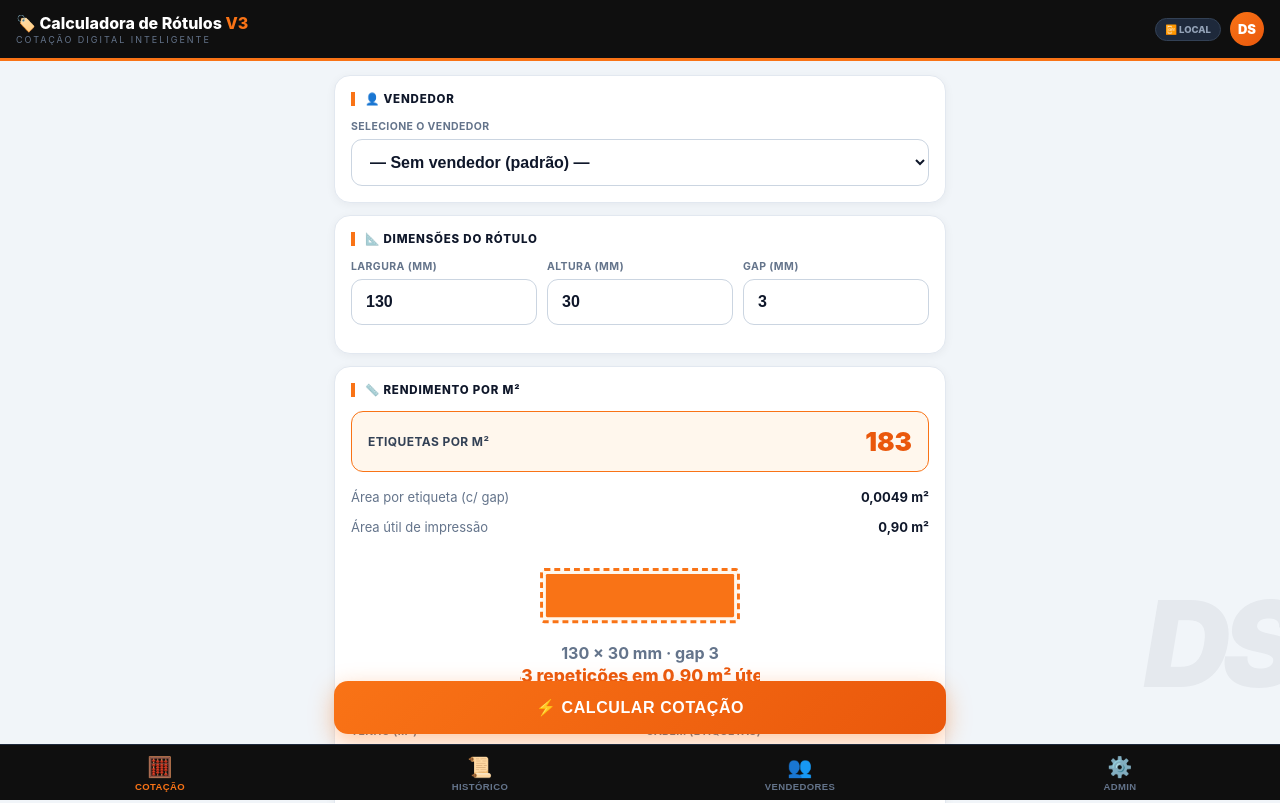
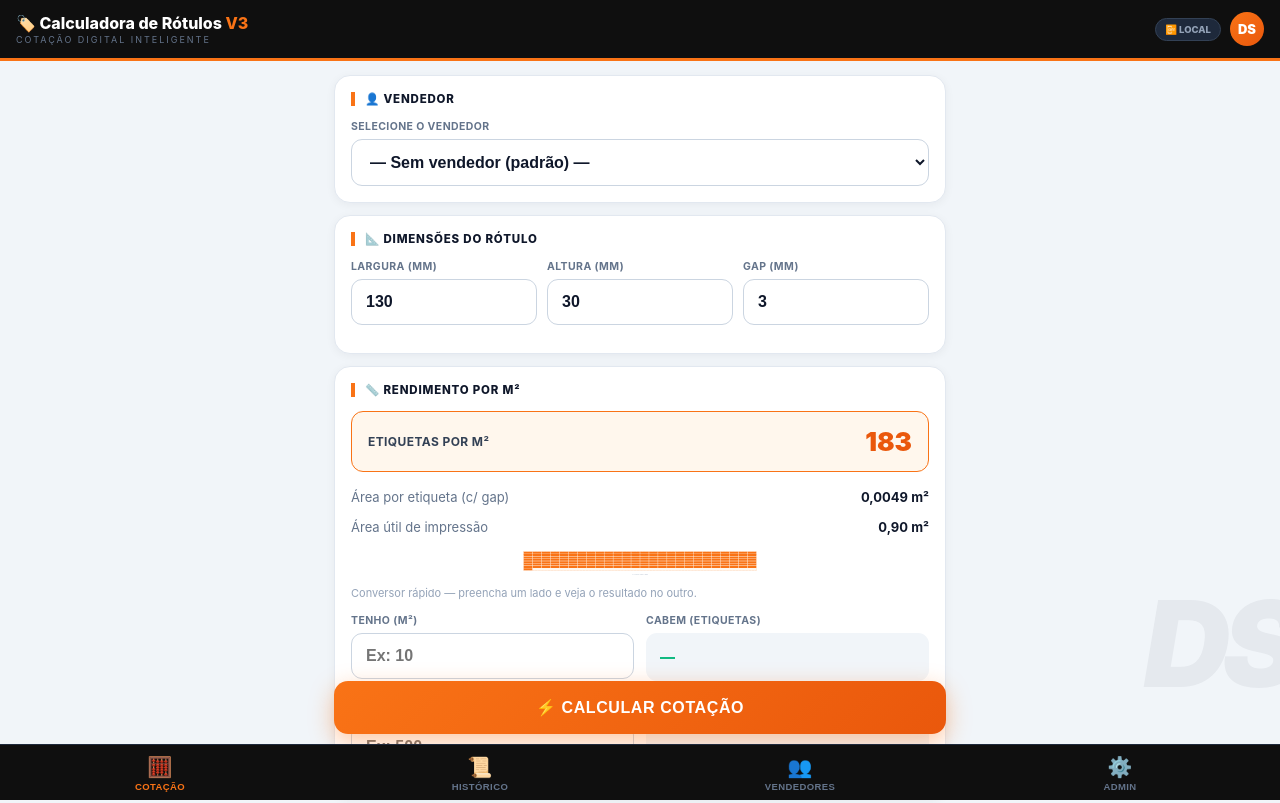
Before and after one commit to nomadenfts/pjeo, a website: page calculadora-mobile.html in a window 1280 px wide. Shown: the top 803 px of the page. Drawn offline with nearby package versions, Linux system fonts and the light colour scheme.

Commit message:
Preview da etiqueta vira grid visual: desenha os blocos que cabem na área útil (imposição esquemática, máx 600 blocos)
Co-authored-by: arena-agent <297053741+arena-agent@users.noreply.github.com>

```diff
--- a/calculadora-mobile.html
+++ b/calculadora-mobile.html
@@ -482,16 +482,27 @@ function desenharPreview(){
   const areaU=((l+2*g)/1000)*((a+2*g)/1000);
   const nRep=areaU>0?Math.floor(areaUtil/areaU):0;
   const W=l+2*g,H=a+2*g;
-  const pad=Math.max(W,H)*0.08+4,txtH=15;
-  const vw=W+pad*2,vh=H+pad*2+txtH*2;
-  const sw=Math.max(W,H)*0.012+0.4,da=Math.max(W,H)*0.03,db=Math.max(W,H)*0.02;
+  const MAX=600;
+  const desenhados=Math.min(nRep,MAX);
+  const cols=Math.max(1,Math.round(Math.sqrt(desenhados*W/H)));
+  const rows=Math.ceil(desenhados/cols);
+  const sheetW=cols*W,sheetH=rows*H;
+  const pad=Math.max(W,H)*0.35+6,txtH=15;
+  const vw=sheetW+pad*2,vh=sheetH+pad*2+txtH;
+  const sw=Math.max(W,H)*0.02+0.6,da=Math.max(W,H)*0.05,db=Math.max(W,H)*0.035;
   const f=v=>String(Math.round(v*100)/100).replace('.',',');
-  const auTxt=areaUtil.toFixed(2).replace('.',',');
-  host.innerHTML='<svg viewBox="0 0 '+vw+' '+vh+'" xmlns="http://www.w3.org/2000/svg" role="img" aria-label="Prévia da etiqueta: '+f(l)+' por '+f(a)+' mm, cabem '+nRep+' repetições em '+auTxt+' m² úteis">'
-    +'<rect x="'+pad+'" y="'+pad+'" width="'+W+'" height="'+H+'" rx="2" fill="#FFF7ED" stroke="#F97316" stroke-width="'+sw+'" stroke-dasharray="'+da+','+db+'"/>'
-    +'<rect x="'+(pad+g)+'" y="'+(pad+g)+'" width="'+l+'" height="'+a+'" rx="1" fill="#F97316"/>'
-    +'<text x="'+(vw/2)+'" y="'+(vh-txtH-4)+'" text-anchor="middle" font-size="'+(txtH*0.74)+'" font-weight="700" fill="#64748B">'+f(l)+' × '+f(a)+' mm'+(g>0?' · gap '+f(g):'')+'</text>'
-    +'<text x="'+(vw/2)+'" y="'+(vh-3)+'" text-anchor="middle" font-size="'+(txtH*0.8)+'" font-weight="800" fill="#EA580C">'+nRep.toLocaleString('pt-BR')+' repetições em '+auTxt+' m² úteis</text>'
+  let blocos='';
+  for(let i=0;i<desenhados;i++){
+    const c=i%cols,r=(i-c)/cols;
+    blocos+='<rect x="'+(pad+c*W+g)+'" y="'+(pad+r*H+g)+'" width="'+l+'" height="'+a+'" rx="1" fill="#F97316"/>';
+  }
+  const legenda=nRep>MAX
+    ?'representação parcial — cada bloco = 1 etiqueta'
+    :'cada bloco = 1 etiqueta';
+  host.innerHTML='<svg viewBox="0 0 '+vw+' '+vh+'" xmlns="http://www.w3.org/2000/svg" role="img" aria-label="Prévia de '+desenhados+' etiquetas de '+f(l)+' por '+f(a)+' mm que cabem na área útil de '+areaUtil.toFixed(2).replace('.',',')+' m²">'
+    +'<rect x="'+pad+'" y="'+pad+'" width="'+sheetW+'" height="'+sheetH+'" fill="#FFF7ED" stroke="#F97316" stroke-width="'+sw+'" stroke-dasharray="'+da+','+db+'"/>'
+    +blocos
+    +'<text x="'+(vw/2)+'" y="'+(vh-3)+'" text-anchor="middle" font-size="'+(txtH*0.72)+'" font-weight="700" fill="#94A3B8">'+f(l)+' × '+f(a)+' mm'+(g>0?' · gap '+f(g):'')+' · '+legenda+'</text>'
     +'</svg>';
 }
 
```
Also changed, not shown: tests/app.test.cjs (+2 -1 lines).
